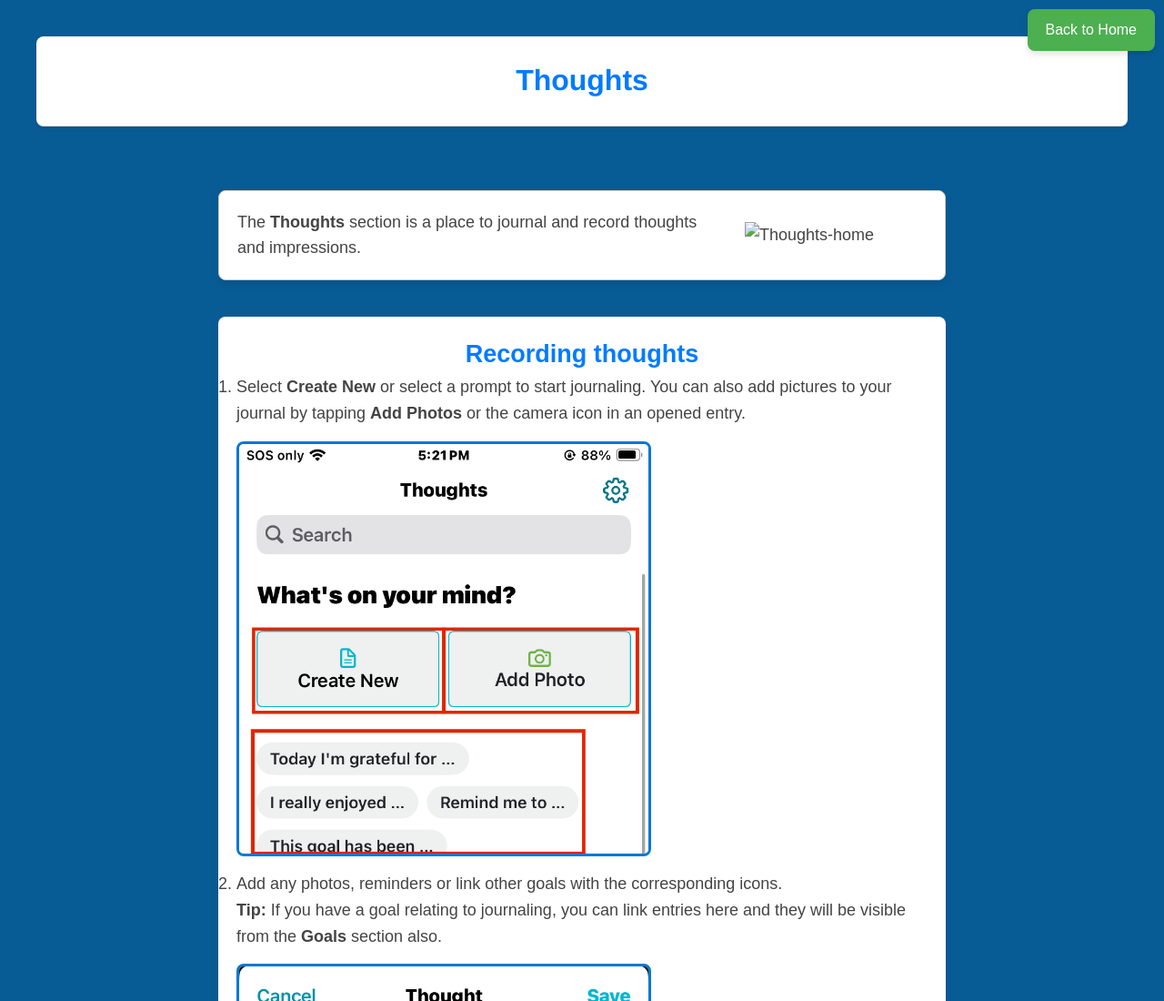
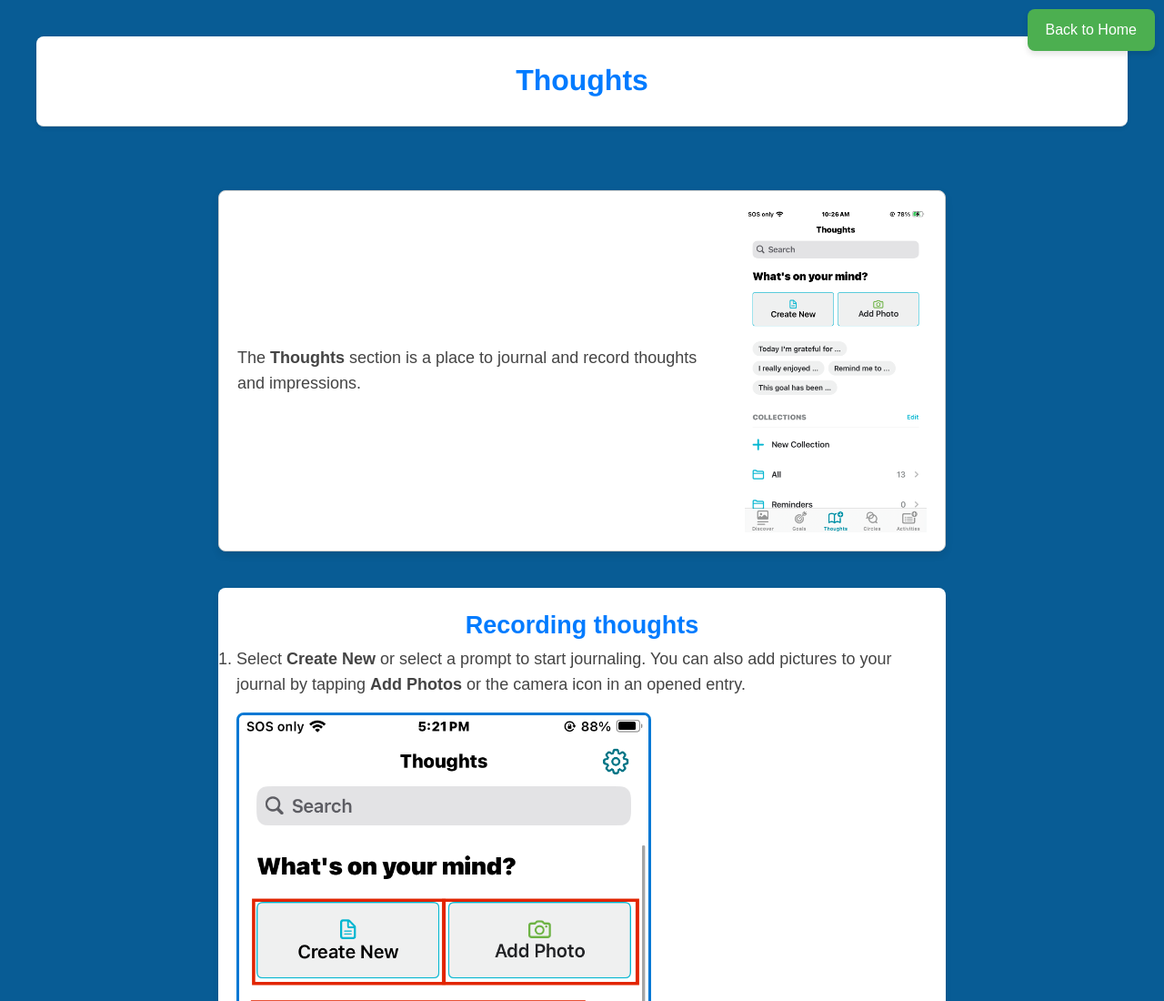
Before and after one commit to isaacferg/GospelLivingGuide, a plain HTML site: page directory/thoughts-instructions.html in a window 1280 px wide. Shown: the top 1100 px of the page at 91% size. Drawn offline with Linux system fonts and the light colour scheme.

Commit message:
Another broken image link

```diff
--- a/directory/thoughts-instructions.html
+++ b/directory/thoughts-instructions.html
@@ -20,7 +20,7 @@
     <section>
       <div class="picture-paragraph">
         <p>The <b>Thoughts</b> section is a place to journal and record thoughts and impressions.</p>
-        <img src="iOS-thoughts- Home.PNG" alt="Thoughts-home">
+        <img src="iOS-Thoughts-Home.PNG" alt="Thoughts-home">
       </div>
     </section>
 
```
